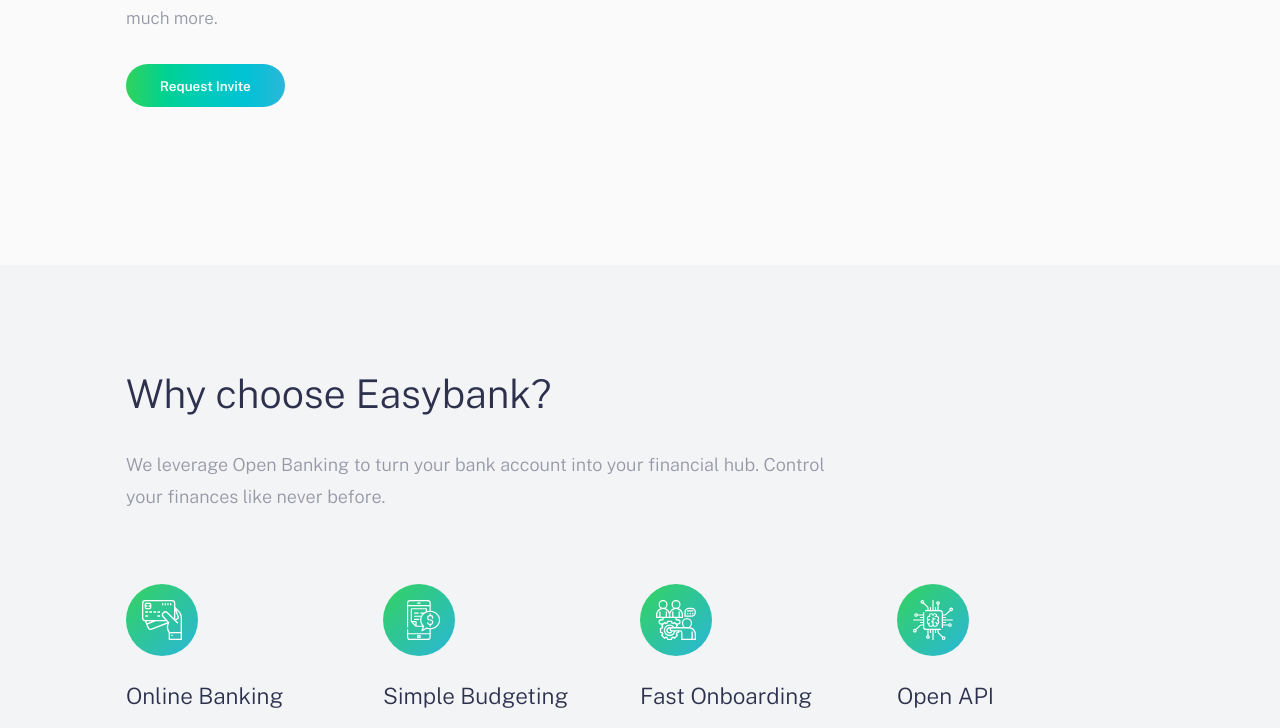
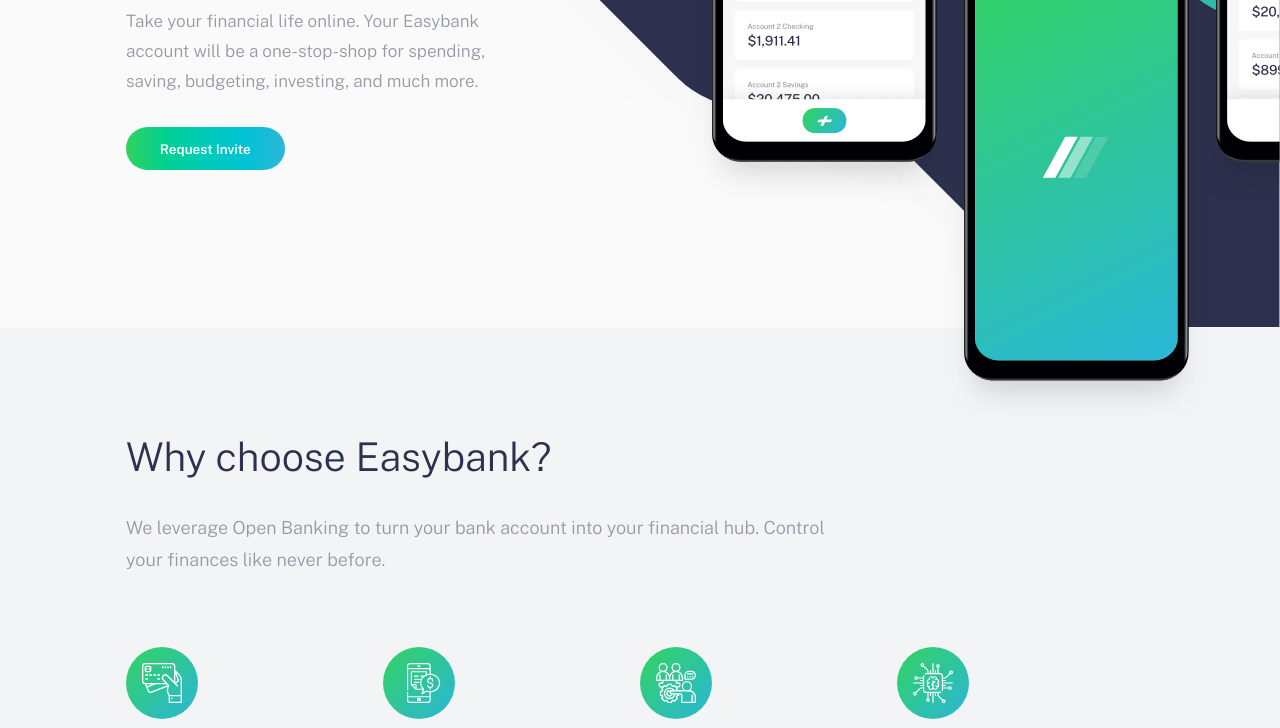
Before and after one commit to erikasinkovics/easybank, a plain HTML site: page index.html in a window 1280 px wide. Shown: the part 439-1167 px from the top of the page. Drawn offline with nearby package versions, Linux system fonts and the light colour scheme.

Commit message:
Adding hero images to desktop layout.

```diff
--- a/index.html
+++ b/index.html
@@ -43,13 +43,17 @@
 
   <div class="content">
 
+        <div class="test-mockups">
+          <img src="images/image-mockups.png"/>
+        </div>
+
     <div class="intro">
-      <div class="wrapper">
-        <!-- <div class="intro-images">
-          <img class="intro-mobile" src="images/bg-intro-mobile.svg"/>
-          <img class="mockups" src="images/image-mockups.png"/>
-          <img class="intro-desktop" src="images/bg-intro-desktop.svg"/>
-        </div> -->
+      <div class="wrapper wrapper-intro">
+          <!-- <div class="intro-images">
+            <img class="intro-mobile" src="images/bg-intro-mobile.svg"/>
+            <img class="mockups" src="images/image-mockups.png"/>
+            <img class="intro-desktop" src="images/bg-intro-desktop.svg"/>
+          </div> -->
         <div class="intro-text">
           <h1>Next generation digital banking</h1>
           <h4>Take your financial life online. Your Easybank account will be a one-stop-shop
@@ -58,6 +62,11 @@
             <p>Request Invite</p>
           </div>
         </div>
+
+        <div class="test-desktop">
+          <img src="images/bg-intro-desktop.svg"/>
+        </div>
+
       </div>
     </div>
 
--- a/style.css
+++ b/style.css
@@ -69,7 +69,7 @@ p {
     background-color: white;
     width: 100%;
     position: fixed;
-    z-index: 100;
+    z-index: 102;
     top: 0;
 }
 
@@ -103,12 +103,13 @@ img .hamburger {
     top: 0;
     left: 0;
     width: 100%;
+    overflow: hidden;
 }
 
 .intro {
+    background-color: hsl(0, 0%, 98%);
     justify-content: center;
     width: 100%;
-    background-color: hsl(0, 0%, 98%);
     margin: 0;
 }
 
@@ -283,7 +284,6 @@ footer .invite p {
         padding-left: 7em;
     }
 
-
     .header .logo {
         padding-left: 7em;
     }
@@ -321,10 +321,8 @@ footer .invite p {
 
     }
 
-
-
     .intro-text {
-        width: 50%;
+        width: 38%;
         text-align: left;
         padding-top: 11em;
         padding-bottom: 8em;
@@ -353,6 +351,32 @@ footer .invite p {
         display: inline;
     }
 
+    .test-desktop {
+        position: absolute;
+        z-index: 50;
+        right: -450px;
+        top: -190px;
+        overflow: hidden;
+        width:
+
+    }
+
+    .test-desktop img {
+        clip-path: inset(0% 35.45% 0% 0%);
+    }
+
+
+    .test-mockups {
+        position: absolute;
+        z-index: 100;
+        right: -180px;
+        top: -80px;
+    }
+
+    .test-mockups img {
+        clip-path: inset(0% 23.53% 0% 0%);
+    }
+
     .mockups {
         height: auto;
         position: relative;
@@ -371,7 +395,7 @@ footer .invite p {
 
     .why-easybank {
         position: relative;
-        z-index: 0;
+        z-index: 51;
         width: 100%;
 
     }
@@ -384,11 +408,10 @@ footer .invite p {
     .why-easybank-title {
         text-align: left;
         width: 100%;
-        /* padding-left: 8em; */
+
     }
 
     .why-easybank-title h2 {
-        /* padding: 0; */
         font-size: 2.2em;
         width: 100%;
     }
@@ -401,7 +424,6 @@ footer .invite p {
     .features-wrapper {
         display: flex;
         flex-direction: row;
-        /* padding: 2em 7em 2em 7em; */
         width: 100%;
     }
 
@@ -441,7 +463,6 @@ footer .invite p {
     }
 
     .article {
-        /* padding: 0em; */
         margin-right: 1.75em;
         width: 100%;
     }
```
